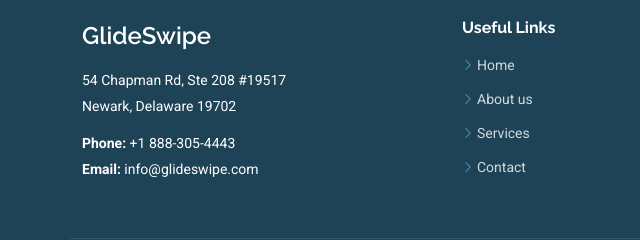
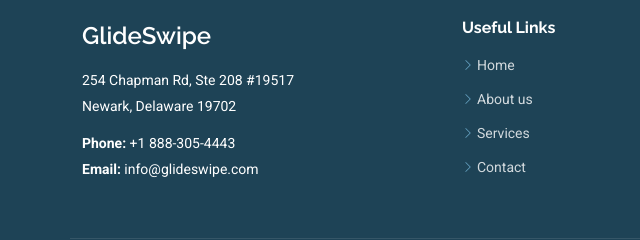
Before and after one commit to kodecraft-sam/glideswipe.io, a website: page about.html in a window 1280 px wide. Shown: the part 2516-2756 px from the top of the page, 0-640 px from the left. Drawn offline with Linux system fonts and the light colour scheme.

Commit message:
Update about.html

```diff
--- a/about.html
+++ b/about.html
@@ -259,7 +259,7 @@
                         <span class="sitename">GlideSwipe</span>
                     </a>
                     <div class="footer-contact pt-3">
-                        <p>54 Chapman Rd, Ste 208 #19517</p>
+                        <p>254 Chapman Rd, Ste 208 #19517</p>
                         <p>Newark, Delaware 19702</p>
                         <p class="mt-3"><strong>Phone:</strong> <span>+1 888-305-4443</span></p>
                         <p><strong>Email:</strong> <span>info@glideswipe.com</span></p>
```
